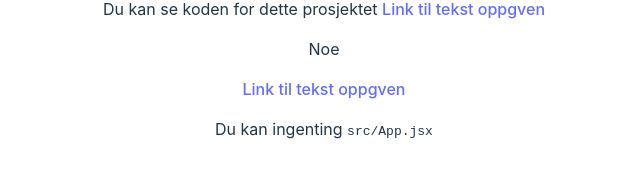
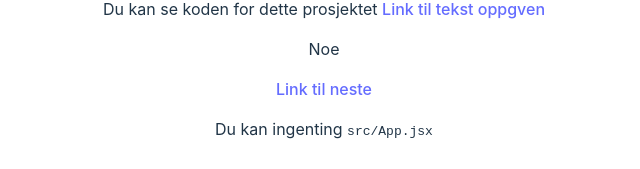
Before and after one commit to chrisslettebo/Bekk-Project, a React (Vite) app: page /page_1 in a window 1280 px wide. Shown: the part 385-554 px from the top of the page, without its empty margins (316-956 px from the left). Built offline with nearby package versions, Linux system fonts and the light colour scheme.

Commit message:
jeg prøver

```diff
--- a/src/App.jsx
+++ b/src/App.jsx
@@ -1,5 +1,6 @@
 import "./App.css";
 import page_1 from "/Side1/page_1.jsx"
+import Link from "next/link";
 
 function App() {
   return (
@@ -15,9 +16,9 @@ function App() {
       <p>
           Noe
       </p>
-        <a href="page_1">
-          Link til tekst oppgven
-        </a>
+        <Link href="/page_1">
+            Link til neste
+        </Link>
       <p>
         Du kan ingenting <code>src/App.jsx</code>
       </p>
```
